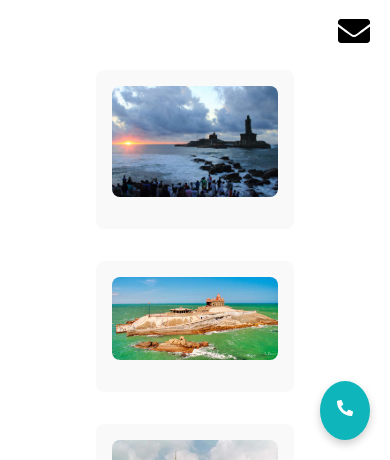
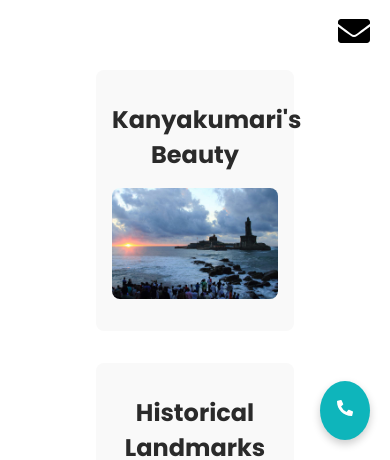
Before and after one commit to amalnisha-slcsng/grandtoursandtravels, a React (Create React App) app: page /kanniyakumari in a window 390 px wide. Shown: the part 384-844 px from the top of the page. Built offline with nearby package versions, Linux system fonts and the light colour scheme.

Commit message:
first commit

```diff
--- a/src/components/Kanniyakumari.js
+++ b/src/components/Kanniyakumari.js
@@ -1,3 +1,4 @@
+// src/components/Kanniyakumari.js
 import React from 'react';
 import Hero from '../components/Hero';
 import kanniyakumari from '../assets/banner.png';
@@ -17,18 +18,21 @@ const Kanniyakumari = () => {
       />
       <div className="kutralam-content">
         <div className="content-section">
+          <h1>Kanyakumari's Beauty</h1>
           <p>
             Kanniyakumari, located at the southernmost tip of India, is a place of great natural beauty and cultural significance. It is renowned for its stunning sunrise and sunset views over the confluence of the Arabian Sea, the Bay of Bengal, and the Indian Ocean. This unique geographical location makes Kanniyakumari a popular tourist destination.
           </p>
           <img src={beach1} alt="Kanniyakumari Beach 1" className="content-image" />
         </div>
         <div className="content-section reverse">
+          <h1>Historical Landmarks</h1>
           <p>
             The town is also famous for the Vivekananda Rock Memorial, a monument dedicated to Swami Vivekananda who meditated on the rock in 1892 before his journey to the West to propagate Indian philosophy. The Thiruvalluvar Statue, a 133-foot tall stone sculpture of the Tamil poet and philosopher, is another significant landmark.
           </p>
           <img src={beach2} alt="Kanniyakumari Beach 2" className="content-image" />
         </div>
         <div className="content-section">
+          <h1>Cultural Vibrance</h1>
           <p>
             Besides its spiritual and scenic attractions, Kanniyakumari is also known for its vibrant local culture and markets. Visitors can explore the bustling bazaars, savor local delicacies, and purchase traditional handicrafts. The town's rich history, natural beauty, and cultural heritage make it a must-visit destination for travelers.
           </p>
--- a/src/components/KanniyakumariStyles.css
+++ b/src/components/KanniyakumariStyles.css
@@ -22,6 +22,7 @@
     height: auto;
     margin-left: 1rem;
     border-radius: 8px;
+    transition: transform 0.3s ease; /* Add a transition for smoother animation */
   }
 
   .content-section.reverse .content-image {
@@ -36,6 +37,10 @@
     margin: 0;
   }
 
+  .content-section h1 {
+    display: none; /* Hide headings by default */
+  }
+
   .content-section img {
     width: 100%;
   }
@@ -46,12 +51,11 @@
     }
   }
 
-
   @media screen and (max-width: 850px) {
     .content-section,
     .content-section.reverse {
       flex-direction: column;
-      max-width: 400px;
+      max-width: 100%; /* Adjust for mobile screens */
     }
 
     .content-section p,
@@ -65,7 +69,23 @@
     .content-section.reverse .content-image {
       margin-right: 0;
     }
+
     .content-section p {
-       display: none;
-      }
+      display: none; /* Hide paragraphs on mobile screens */
+    }
+
+    .content-section h1 {
+      display: block; /* Show headings on mobile screens */
+      width: 100%; /* Ensure headings take full width */
+      margin: 1rem 0; /* Add margin for spacing */
+      font-size: 1.5rem; /* Adjust font size for headings */
+    }
+
+    .content-image {
+      transform: scale(1); /* Reset transform for initial state */
+    }
+
+    .content-image:hover {
+      transform: scale(1.1); /* Scale image on hover for a zoom effect */
+    }
   }
--- a/src/components/Kerala.js
+++ b/src/components/Kerala.js
@@ -6,7 +6,7 @@ import backwaters2 from '../assets/backwaters4.jpg';
 import backwaters3 from '../assets/backwaters3.jpg';
 import './KutralamStyles.css'; // Ensure the path is correct
 
-const Kutralam = () => {
+const Kerala = () => {
   return (
     <div>
       <Hero
@@ -17,18 +17,21 @@ const Kutralam = () => {
       />
       <div className="kutralam-content">
         <div className="content-section">
+          <h1>Tranquil Backwaters of Kerala</h1> {/* Custom heading for the first section */}
           <p>
             Kerala, known as "God's Own Country," is a state on the southwestern Malabar Coast of India. It is renowned for its beautiful backwaters, lush greenery, and rich cultural heritage. The tranquil backwaters are a network of interconnected canals, rivers, lakes, and inlets, making it a unique and popular tourist destination.
           </p>
           <img src={backwaters1} alt="Kerala Backwaters 1" className="content-image" />
         </div>
         <div className="content-section reverse">
+          <h1>Houseboat Cruises in Kerala</h1> {/* Custom heading for the second section */}
           <p>
             One of the main attractions in Kerala is the houseboat cruises on the backwaters, particularly in Alappuzha and Kumarakom. These houseboats, traditionally known as "kettuvallams," offer a luxurious way to experience the scenic beauty and serenity of the region. The cruises provide a glimpse into the local life and lush landscapes of Kerala.
           </p>
           <img src={backwaters2} alt="Kerala Backwaters 2" className="content-image" />
         </div>
         <div className="content-section">
+          <h1>Discovering Cultural Riches in Kerala</h1> {/* Custom heading for the third section */}
           <p>
             Besides the backwaters, Kerala is also famous for its Ayurvedic treatments, vibrant festivals, and delicious cuisine. Visitors can explore the hill stations of Munnar, the beaches of Kovalam, the wildlife sanctuaries like Periyar, and the historic city of Kochi. With its diverse attractions and natural beauty, Kerala offers something for every traveler.
           </p>
@@ -39,4 +42,4 @@ const Kutralam = () => {
   );
 };
 
-export default Kutralam;
+export default Kerala;
--- a/src/components/Kutralam.js
+++ b/src/components/Kutralam.js
@@ -1,4 +1,3 @@
-// src/components/Kutralam.js
 import React from 'react';
 import Hero from '../components/Hero';
 import kutralam from '../assets/change.png';
@@ -18,18 +17,21 @@ const Kutralam = () => {
       />
       <div className="kutralam-content">
         <div className="content-section">
+          <h1>Scenic Beauty of Kutralam</h1> {/* Custom heading for the first section */}
           <p>
             Kutralam, often referred to as the "Spa of South India," is a small town located in the Western Ghats of Tamil Nadu. It is renowned for its picturesque waterfalls, lush green surroundings, and therapeutic qualities of its waters. The town's waterfalls attract tourists from all over the country, who come to enjoy the scenic beauty and the rejuvenating baths.
           </p>
           <img src={waterfall1} alt="Kutralam Waterfall 1" className="content-image" />
         </div>
         <div className="content-section reverse">
+          <h1>Attractions in Kutralam</h1> {/* Custom heading for the second section */}
           <p>
             The main attractions in Kutralam include the Main Falls, Five Falls, Old Falls, and Tiger Falls. Each of these waterfalls has its unique charm and offers a refreshing experience. Apart from the waterfalls, Kutralam is also known for its pleasant climate, rich flora and fauna, and tranquil atmosphere, making it an ideal destination for nature lovers and those seeking relaxation.
           </p>
           <img src={waterfall2} alt="Kutralam Waterfall 2" className="content-image" />
         </div>
         <div className="content-section">
+          <h1>Exploring Nature in Kutralam</h1> {/* Custom heading for the third section */}
           <p>
             Visitors to Kutralam can also explore the nearby attractions such as the Palaruvi Falls, Thenmala Dam, and the Courtallam Wildlife Sanctuary. Whether you are looking to unwind in the natural beauty or seeking adventure in the wilderness, Kutralam has something to offer for everyone.
           </p>
--- a/src/components/KutralamStyles.css
+++ b/src/components/KutralamStyles.css
@@ -22,6 +22,7 @@
     height: auto;
     margin-left: 1rem;
     border-radius: 8px;
+    transition: transform 0.3s ease; /* Add a transition for smoother animation */
   }
 
   .content-section.reverse .content-image {
@@ -36,6 +37,10 @@
     margin: 0;
   }
 
+  .content-section h1 {
+    display: none; /* Hide headings by default */
+  }
+
   .content-section img {
     width: 100%;
   }
@@ -46,12 +51,11 @@
     }
   }
 
-
   @media screen and (max-width: 850px) {
     .content-section,
     .content-section.reverse {
       flex-direction: column;
-      max-width: 400px;
+      max-width: 100%; /* Adjust for mobile screens */
     }
 
     .content-section p,
@@ -65,7 +69,23 @@
     .content-section.reverse .content-image {
       margin-right: 0;
     }
+
     .content-section p {
-        display: none;
-       }
+      display: none; /* Hide paragraphs on mobile screens */
+    }
+
+    .content-section h1 {
+      display: block; /* Show headings on mobile screens */
+      width: 100%; /* Ensure headings take full width */
+      margin: 1rem 0; /* Add margin for spacing */
+      font-size: 1.5rem; /* Adjust font size for headings */
+    }
+
+    .content-image {
+      transform: scale(1); /* Reset transform for initial state */
+    }
+
+    .content-image:hover {
+      transform: scale(1.1); /* Scale image on hover for a zoom effect */
+    }
   }
```
